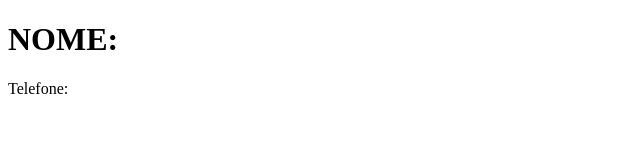
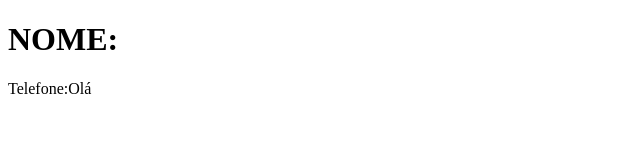
Before and after one commit to VtorMuniz/sistema-de-cadastro, a plain HTML site: page contato.html in a window 1280 px wide. Shown: the full height of the page, 0-640 px from the left. Drawn offline with Linux system fonts and the light colour scheme.

Commit message:
Mensagem

```diff
--- a/contato.html
+++ b/contato.html
@@ -8,7 +8,7 @@
 </head>
 <body>
     <h1>NOME:</h1>
-    <p>Telefone:</p>
+    <p>Telefone:Olá</p>
 
 </body>
 </html>
```
